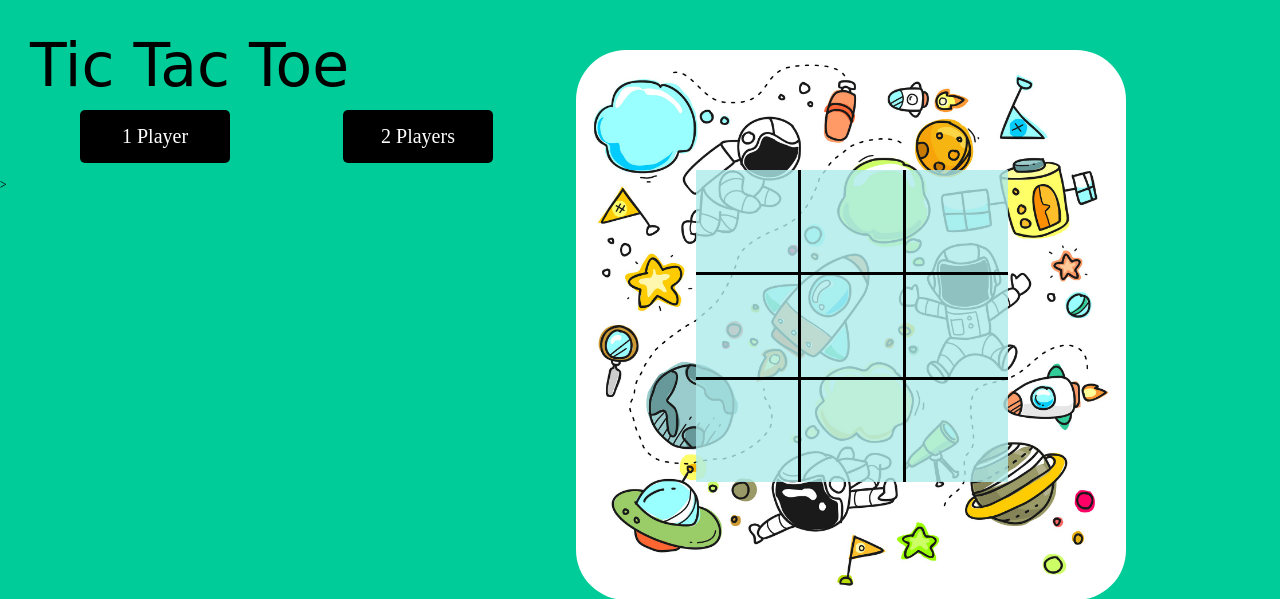
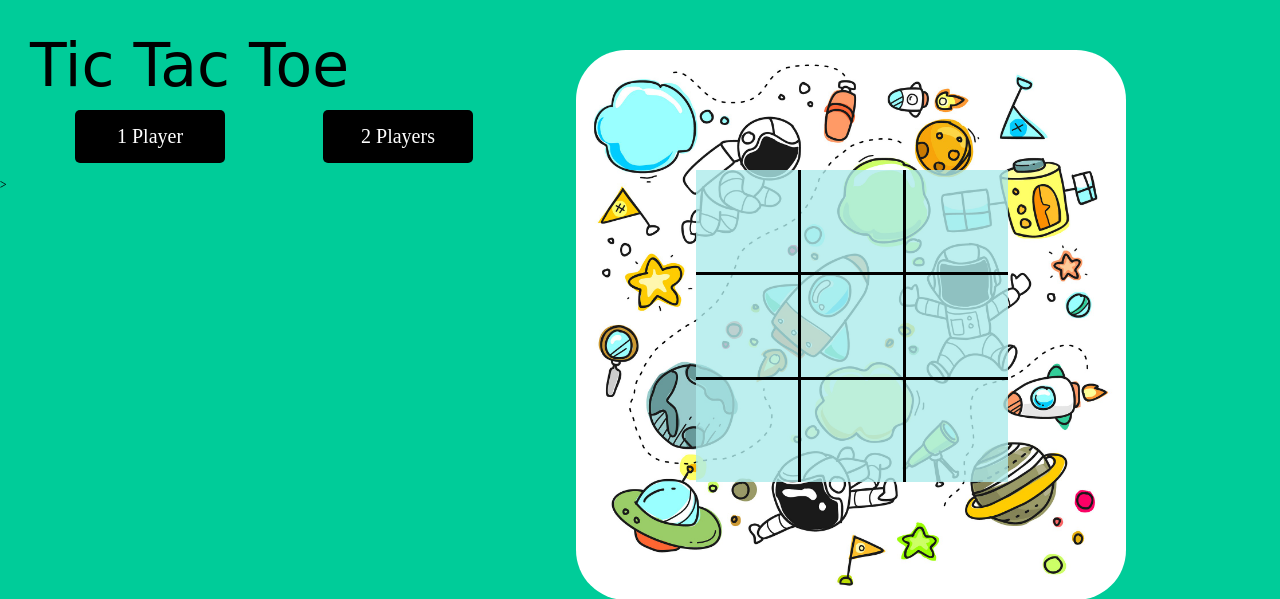
Before and after one commit to simran2607/simran_tictactoe, a PHP site: page / in a window 1280 px wide. Shown: the top 599 px of the page. Run offline with PHP 8.4, Linux system fonts and the light colour scheme; some web fonts are replaced.

Commit message:
version2.0.3
player button 10 20 10 75

```diff
--- a/style.css
+++ b/style.css
@@ -52,7 +52,7 @@
 
 .player-no{
   width:150px;
-  margin:10px 30px 10px 80px;
+  margin:10px 20px 10px 75px;
   font-family: 'Sahitya', serif;
   border-radius: 5px;
   background-color: #000000;
@@ -97,7 +97,7 @@
   margin:10px 30px 10px 175px;
     border-radius: 5px;
     display: none;
-    background-color: #000000;
+    background-color: #000;
     color:#fff;
     border:none;
     padding: 15px 30px;
@@ -173,7 +173,7 @@ table{
   left:50%;
   margin-left: -155px;
   top :120px;
-  background-color: rgba(173, 235, 235,0.8);
+  background-color:rgba(173, 235, 235,0.8);
 }
 table tr:first-child td{
   border-top: 0;
```
